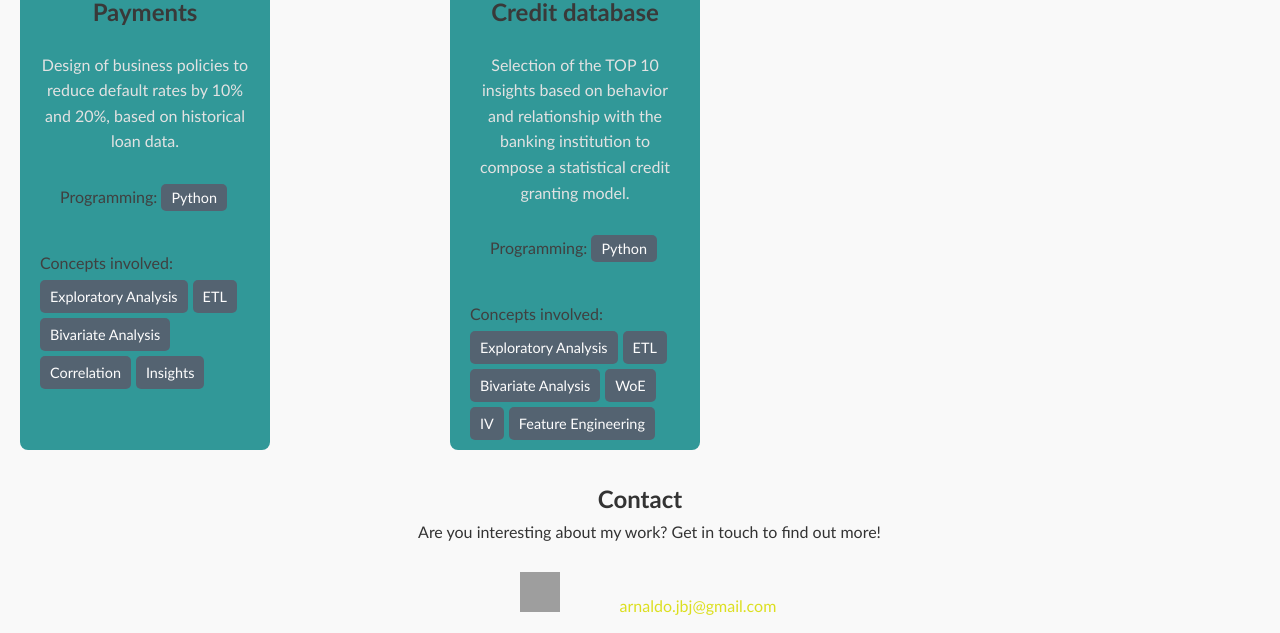
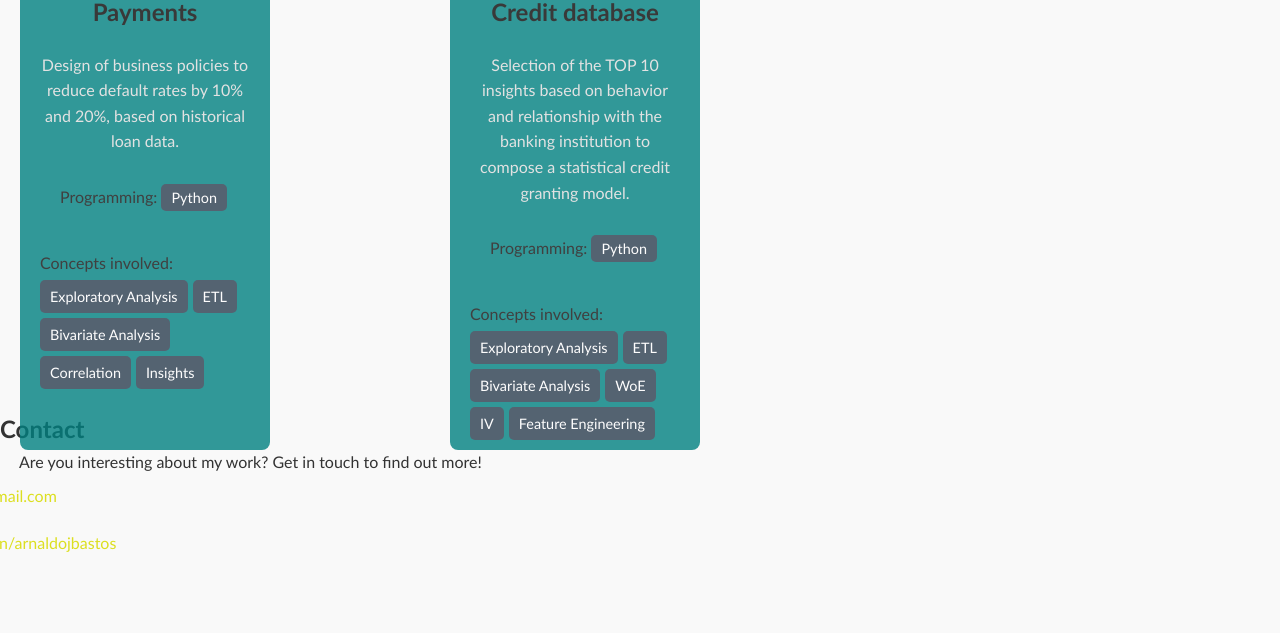
Before and after one commit to Arnaldo-Bastos/portfolio-arnaldo-bastos, a plain HTML site: page index.html in a window 1280 px wide. Shown: the part 1083-1716 px from the top of the page. Drawn offline with Linux system fonts and the light colour scheme; grey boxes are pictures that could not be loaded.

Commit message:
Update index.html

```diff
--- a/index.html
+++ b/index.html
@@ -461,17 +461,19 @@
       </div>
     </div>
   </section>
+
   <!-- Section Contact -->
   <section id="contact" style="height: 270px; width: 100%; margin-bottom: 10px; padding-bottom: 60px;">
-    <h2 id="contato-title" style="font-family: &quot;Trebuchet MS&quot;, Helvetica, sans-serif; margin-top: 30px; text-align: center;">Contact</h2>
-    <p style="font-family: &quot;Trebuchet MS&quot;, Helvetica, sans-serif; margin-bottom: -12px; margin-left: 19px; float: none; text-align: center;">Are you interesting about my work? Get in touch to find out more!</p>
-    <p style="font-family: &quot;Trebuchet MS&quot;, Helvetica, sans-serif; color: rgb(220, 223, 32); margin-left: -100px; text-align: center; margin-top: 40px; margin-bottom: 0px;">arnaldo.jbj@gmail.com
+    <h2 id="contato-title" style="font-family: &quot;Trebuchet MS&quot;, Helvetica, sans-serif; margin-top: -40px;">Contact</h2>
+    <p style="font-family: &quot;Trebuchet MS&quot;, Helvetica, sans-serif; margin-bottom: -12px; margin-left: 19px;">Are you interesting about my work? Get in touch to find out more!</p>
+    <p style="font-family: &quot;Trebuchet MS&quot;, Helvetica, sans-serif; color: rgb(220, 223, 32); margin-left: -100px;">arnaldo.jbj@gmail.com
       <img src="https://upload.wikimedia.org/wikipedia/commons/thumb/7/7e/Gmail_icon_%282020%29.svg/2560px-Gmail_icon_%282020%29.svg.png" height="40" width="40" alt="" style="text-align: left; float: none; width: 40px; height: 40px; min-width: 0px; margin-right: 0px; margin-left: -260px;">
     </p>
-    <p style="font-family: &quot;Trebuchet MS&quot;, Helvetica, sans-serif; color: rgb(220, 223, 32); margin-bottom: 0px; margin-left: -90px; text-align: center; text-decoration-line: none; padding-bottom: 0px; margin-top: 20px;">linkedin.com/in/arnaldojbastos
+    <p style="font-family: &quot;Trebuchet MS&quot;, Helvetica, sans-serif; color: rgb(220, 223, 32); margin-bottom: 20px; margin-left: -100px;">linkedin.com/in/arnaldojbastos
       <img src="https://upload.wikimedia.org/wikipedia/commons/thumb/8/81/LinkedIn_icon.svg/2048px-LinkedIn_icon.svg.png" height="40" width="40" alt="" style="text-align: left; float: none; width: 40px; height: 40px; min-width: 0px; margin-right: 0px; margin-left: -330px; margin-bottom: 0px;">
     </p>
   </section>
+
   <!-- Footer -->
   <h6 style="text-align: center; width: 100%; opacity: 0.9; text-decoration-color: rgb(18, 17, 17); background-color: rgb(26, 25, 25); color: rgb(253, 252, 252); display: block; float: none; font-family: &quot;Trebuchet MS&quot;, Helvetica, sans-serif;">Arnaldo João Bastos Júnior ₢ 2025 | All rights reserved</h6>
 </div>
```
